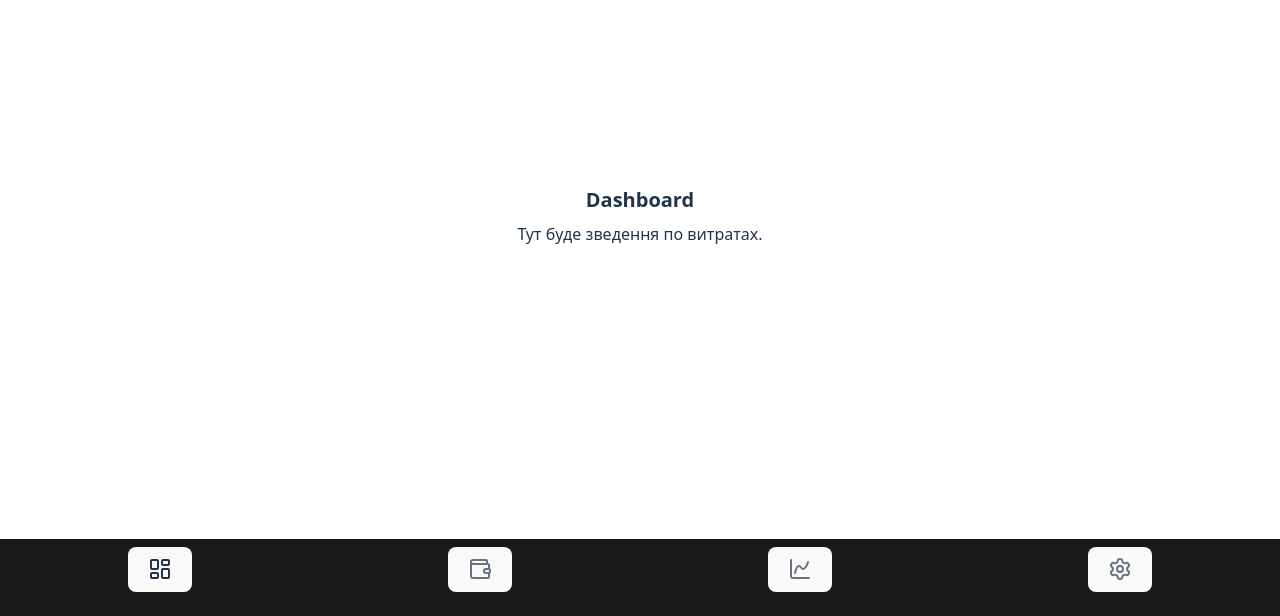
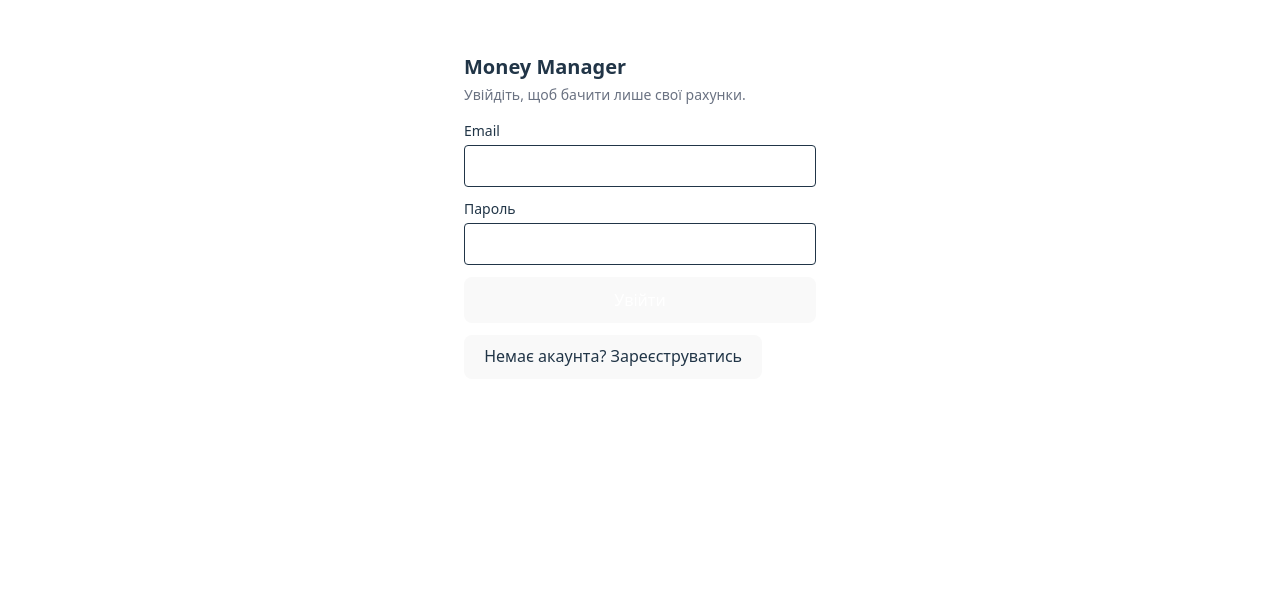
Before and after one commit to teredet/money-manager, a Vue app: page / in a window 1280 px wide. Shown: the part 184-800 px from the top of the page. Built offline with nearby package versions, Linux system fonts and the light colour scheme; no server answers.

Commit message:
Added auth.
Require a signed-in user before loading accounts.

```diff
--- a/src/App.vue
+++ b/src/App.vue
@@ -1,13 +1,16 @@
 <template>
-  <div class="">
+  <p v-if="!ready" class="p-4">Завантаження…</p>
+  <AuthScreen v-else-if="!session" />
+  <div v-else>
     <component :is="currentPage" />
-
     <BottomNav :current="current" @navigate="navigateTo" />
   </div>
 </template>
 
 <script setup>
-import { ref, computed } from 'vue';
+import { ref, computed, onMounted, onUnmounted } from 'vue';
+import { supabase } from './supabase';
+import AuthScreen from './components/AuthScreen.vue';
 import BottomNav from './components/Navigation.vue';
 
 import Dashboard from './components/pages/Dashboard.vue';
@@ -16,6 +19,8 @@ import Reports from './components/pages/Reports.vue';
 import Settings from './components/pages/Settings.vue';
 
 const current = ref('Dashboard');
+const session = ref(null);
+const ready = ref(false);
 
 const pages = {
   Dashboard,
@@ -26,6 +31,26 @@ const pages = {
 
 const currentPage = computed(() => pages[current.value]);
 
+let authSubscription;
+
+onMounted(async () => {
+  const { data, error } = await supabase.auth.getSession();
+  if (error) console.error(error);
+  session.value = data.session;
+  ready.value = true;
+
+  const { data: listener } = supabase.auth.onAuthStateChange(
+    (_event, nextSession) => {
+      session.value = nextSession;
+    }
+  );
+  authSubscription = listener.subscription;
+});
+
+onUnmounted(() => {
+  authSubscription?.unsubscribe();
+});
+
 function navigateTo(page) {
   current.value = page;
 }
--- /dev/null
+++ b/src/components/AuthScreen.vue
@@ -0,0 +1,100 @@
+<template>
+  <form class="mx-auto w-full max-w-sm p-4 text-left" @submit.prevent="submit">
+    <h2 class="text-xl font-bold mb-1">Money Manager</h2>
+    <p class="mb-4 text-sm text-gray-500">
+      Увійдіть, щоб бачити лише свої рахунки.
+    </p>
+
+    <label class="mb-1 block text-sm" for="email">Email</label>
+    <input
+      id="email"
+      v-model="email"
+      class="mb-3 w-full rounded border px-3 py-2"
+      type="email"
+      autocomplete="email"
+      required
+    />
+
+    <label class="mb-1 block text-sm" for="password">Пароль</label>
+    <input
+      id="password"
+      v-model="password"
+      class="mb-3 w-full rounded border px-3 py-2"
+      type="password"
+      minlength="6"
+      :autocomplete="mode === 'sign-in' ? 'current-password' : 'new-password'"
+      required
+    />
+
+    <p
+      v-if="message"
+      class="mb-3 text-sm"
+      :class="messageIsError ? 'text-red-600' : 'text-gray-500'"
+    >
+      {{ message }}
+    </p>
+
+    <button
+      class="w-full bg-green-600 text-white"
+      type="submit"
+      :disabled="busy"
+    >
+      {{ mode === 'sign-in' ? 'Увійти' : 'Створити акаунт' }}
+    </button>
+
+    <button class="mt-3 text-sm" type="button" @click="toggleMode">
+      {{
+        mode === 'sign-in'
+          ? 'Немає акаунта? Зареєструватись'
+          : 'Вже є акаунт? Увійти'
+      }}
+    </button>
+  </form>
+</template>
+
+<script setup>
+import { ref } from 'vue';
+import { supabase } from '../supabase';
+
+const mode = ref('sign-in');
+const email = ref('');
+const password = ref('');
+const message = ref('');
+const messageIsError = ref(false);
+const busy = ref(false);
+
+function toggleMode() {
+  mode.value = mode.value === 'sign-in' ? 'sign-up' : 'sign-in';
+  message.value = '';
+}
+
+async function submit() {
+  message.value = '';
+  busy.value = true;
+
+  const credentials = {
+    email: email.value.trim(),
+    password: password.value,
+  };
+
+  const { data, error } =
+    mode.value === 'sign-in'
+      ? await supabase.auth.signInWithPassword(credentials)
+      : await supabase.auth.signUp(credentials);
+
+  busy.value = false;
+
+  if (error) {
+    message.value = error.message;
+    messageIsError.value = true;
+    return;
+  }
+
+  if (mode.value === 'sign-up' && !data.session) {
+    message.value =
+      'Лист для підтвердження надіслано. Після підтвердження увійдіть.';
+    messageIsError.value = false;
+    mode.value = 'sign-in';
+  }
+}
+</script>
--- a/src/components/pages/Accaunts.vue
+++ b/src/components/pages/Accaunts.vue
@@ -80,6 +80,12 @@ const exchangeRates = ref({
 
 const accounts = ref([]);
 async function fetchAccounts() {
+  const { data: sessionData } = await supabase.auth.getSession();
+  if (!sessionData.session) {
+    accounts.value = [];
+    return;
+  }
+
   const { data, error } = await supabase.from('accounts').select('*');
   if (error) console.error(error);
   else accounts.value = data;
@@ -145,6 +151,9 @@ async function addAccount() {
   const amount = Number(prompt('Сума:'));
   if (!name || !category || !currency || isNaN(amount)) return;
 
+  const { data: sessionData } = await supabase.auth.getSession();
+  if (!sessionData.session) return;
+
   const { data, error } = await supabase
     .from('accounts')
     .insert([{ name, category, currency: currency.toUpperCase(), amount }])
--- a/src/components/pages/Settings.vue
+++ b/src/components/pages/Settings.vue
@@ -1,6 +1,30 @@
 <template>
   <div class="p-4">
     <h2 class="text-xl font-bold mb-2">Settings</h2>
-    <p>Тут налаштування застосунку.</p>
+    <p v-if="email" class="mb-4 text-sm text-gray-500">{{ email }}</p>
+    <button type="button" :disabled="busy" @click="signOut">Вийти</button>
+    <p v-if="errorMessage" class="mt-3 text-sm text-red-600">{{ errorMessage }}</p>
   </div>
 </template>
+
+<script setup>
+import { ref, onMounted } from 'vue';
+import { supabase } from '../../supabase';
+
+const email = ref('');
+const busy = ref(false);
+const errorMessage = ref('');
+
+onMounted(async () => {
+  const { data } = await supabase.auth.getSession();
+  email.value = data.session?.user?.email ?? '';
+});
+
+async function signOut() {
+  errorMessage.value = '';
+  busy.value = true;
+  const { error } = await supabase.auth.signOut();
+  busy.value = false;
+  if (error) errorMessage.value = error.message;
+}
+</script>
```
Also changed, not shown: 1 other file (tests, documents, lock files or other folders).
